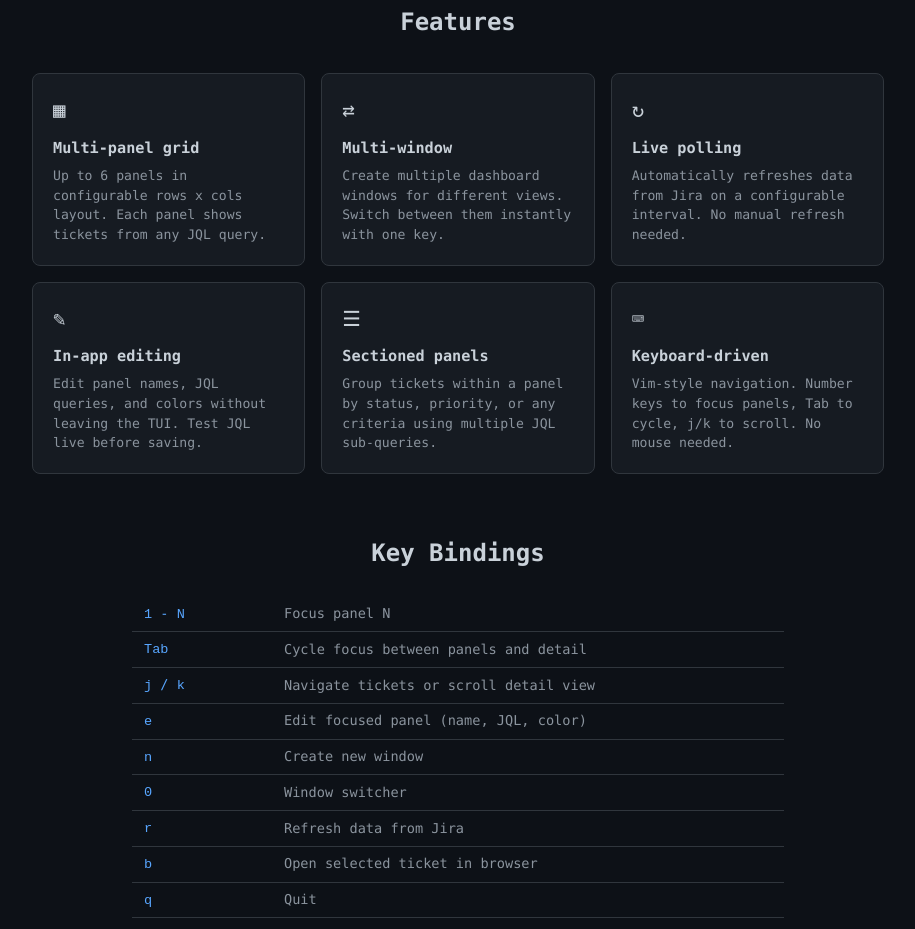
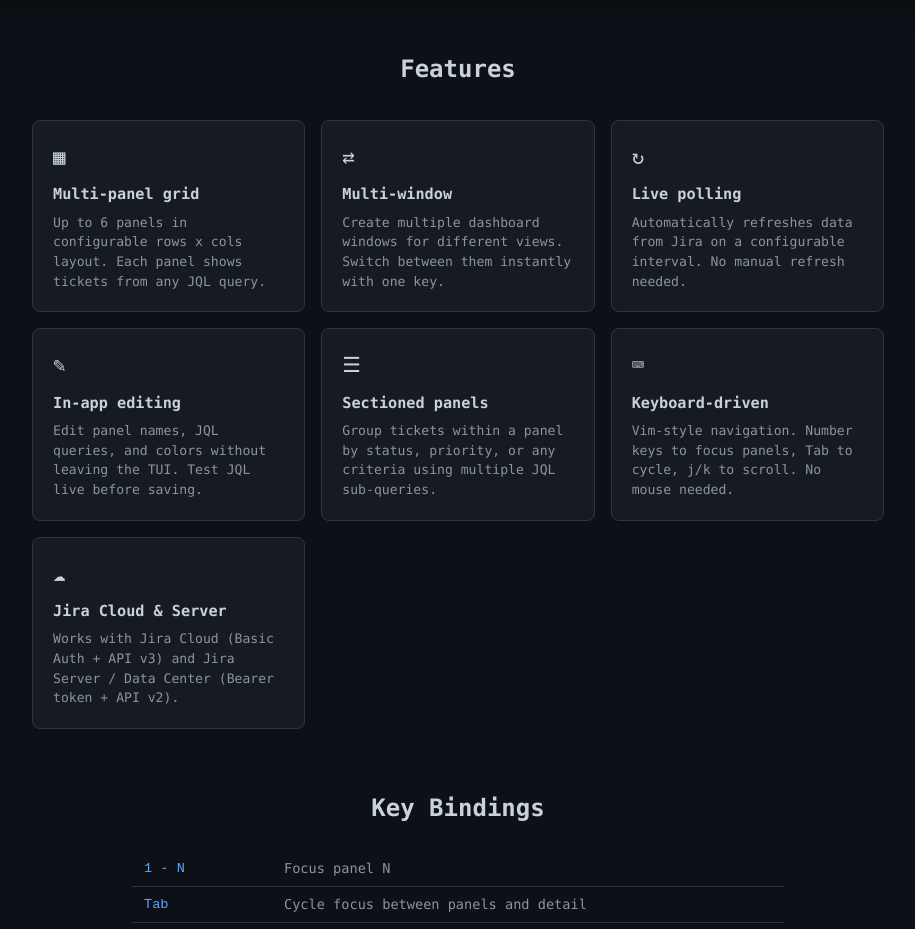
Before and after one commit to cnwv/jirka, a plain HTML site: page site/index.html in a window 1280 px wide. Shown: the part 1228-2157 px from the top of the page, without its empty margins (182-1097 px from the left). Drawn offline with Linux system fonts and the light colour scheme.

Commit message:
Enhance README and index.html to clarify support for Jira Cloud and Server. Update authentication details and add feature highlights for both Jira types.

```diff
--- a/site/index.html
+++ b/site/index.html
@@ -18,6 +18,7 @@
       <span class="badge">Go + BubbleTea v2</span>
       <span class="badge">Vim-style nav</span>
       <span class="badge">Configurable JQL</span>
+      <span class="badge">Jira Cloud &amp; Server</span>
     </div>
 
     <div class="install-box" onclick="copyInstall(this)">
@@ -107,6 +108,11 @@
         <h3>Keyboard-driven</h3>
         <p>Vim-style navigation. Number keys to focus panels, Tab to cycle, j/k to scroll. No mouse needed.</p>
       </div>
+      <div class="feature-card">
+        <span class="feature-icon">&#9729;</span>
+        <h3>Jira Cloud &amp; Server</h3>
+        <p>Works with Jira Cloud (Basic Auth + API v3) and Jira Server / Data Center (Bearer token + API v2).</p>
+      </div>
     </div>
   </section>
 
```
Also changed, not shown: 1 other file.
